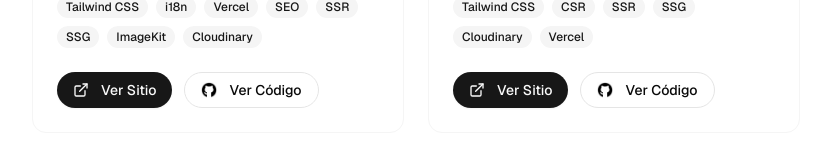
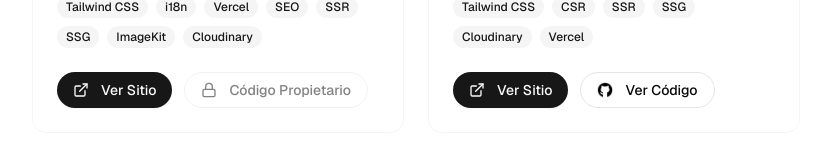
Before and after one commit to temiban013/profile, a Next.js app: page / in a window 1280 px wide. Shown: the part 6069-6231 px from the top of the page, without its empty margins (224-1055 px from the left). Built offline with nearby package versions, Linux system fonts and the light colour scheme.

Commit message:
proprietary code change

```diff
--- a/components/projects.tsx
+++ b/components/projects.tsx
@@ -1,6 +1,6 @@
 import { Badge } from "@/components/ui/badge";
 import { Button } from "@/components/ui/button";
-import { ExternalLink } from "lucide-react";
+import { ExternalLink, Lock } from "lucide-react";
 import Image from "next/image";
 import { GithubLogo } from "./icons";
 
@@ -58,7 +58,7 @@ const ProyectoCard = ({
               </a>
             </Button>
           )}
-          {urlGithub && (
+          {urlGithub ? (
             <Button
               variant="outline"
               className="rounded-full shadow-none"
@@ -68,6 +68,15 @@ const ProyectoCard = ({
                 <GithubLogo className="mr-1 h-4 w-4" />
                 Ver Código
               </a>
+            </Button>
+          ) : (
+            <Button
+              variant="outline"
+              className="rounded-full shadow-none opacity-80 cursor-default"
+              disabled
+            >
+              <Lock className="mr-1 h-4 w-4" />
+              Código Propietario
             </Button>
           )}
         </div>
@@ -96,7 +105,7 @@ const Proyectos = () => {
         "Cloudinary",
       ],
       urlSitio: "https://yukayekeplaya.com",
-      urlGithub: "https://github.com/temiban013/yukayeke.git",
+      // urlGithub removed for proprietary code
     },
     {
       titulo: "Jíbaro Eats",
```
